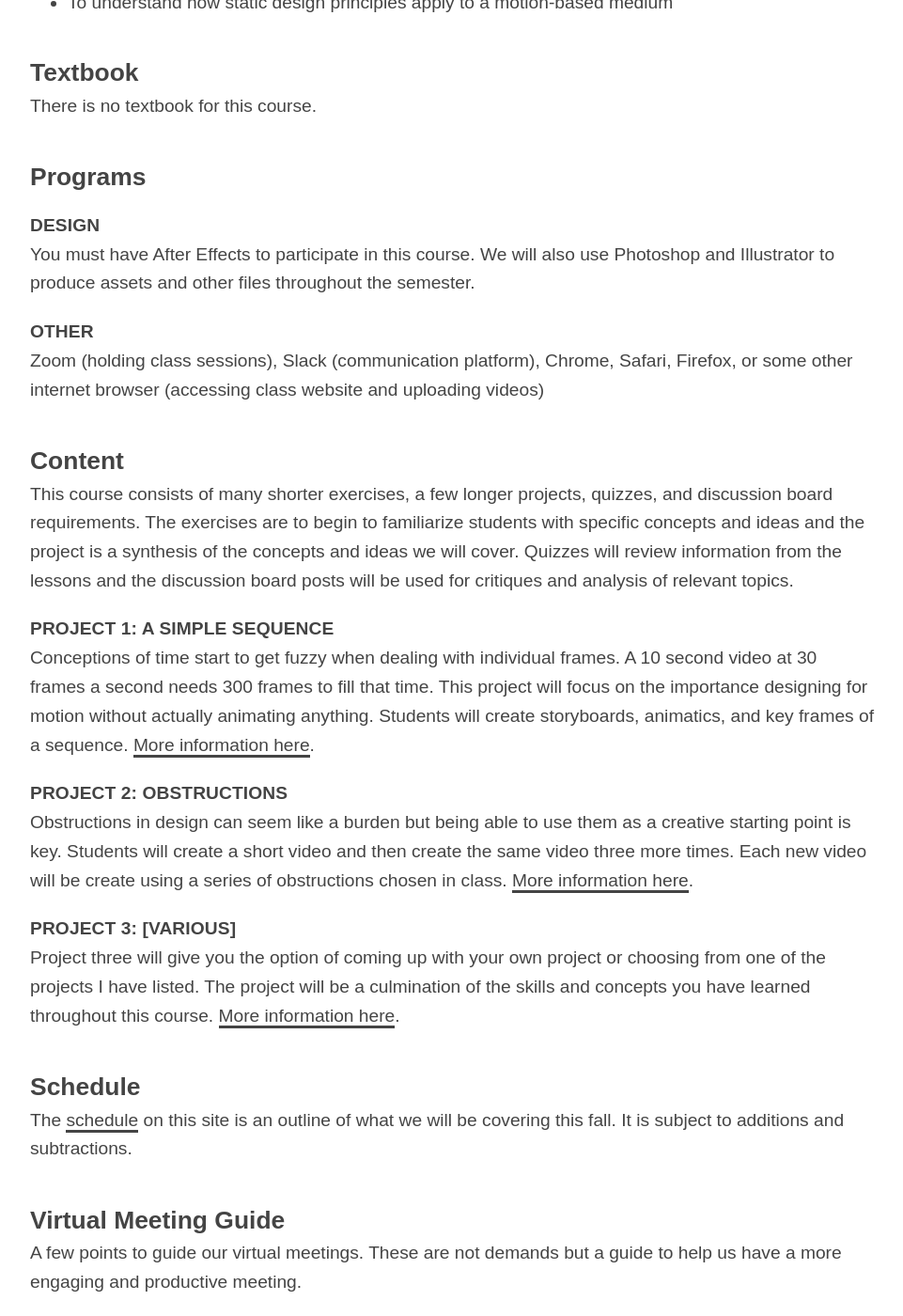
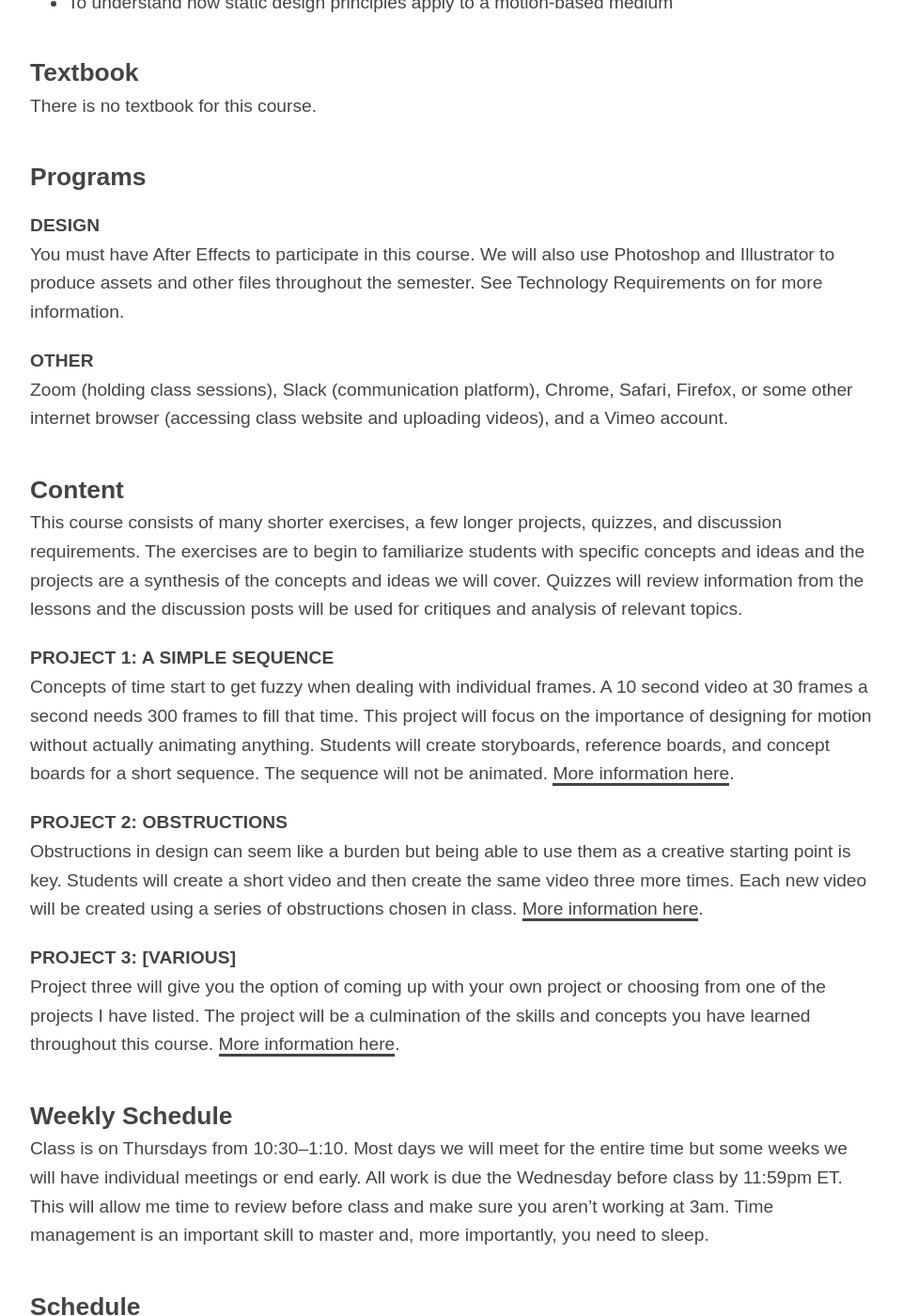
Before and after one commit to gmu-gd/motion21-spring, a Jekyll site: the page built from syllabus/index.md, in a window 1280 px wide and 1400 px high, scrolled down 1417 px. Shown: the whole window at 94% size, without its empty margins (0-961 px from the left). Built offline with Jekyll 4.4.1, drawn with Linux system fonts in a browser that asks for light colours; some web fonts are replaced; some of the changed text lies outside the part shown.

Commit message:
Update index.md

```diff
--- a/syllabus/index.md
+++ b/syllabus/index.md
@@ -4,28 +4,23 @@
 ---
 ### General
 
-This is the syllabus for the _Fall 2020_ class of _AVT 411: Motion Design (3 credits)_. The instructor is _Michael McDermott_, can be reached by email at _mmcderm8 at gmu dot edu_, and can be met with at his [virtual office hours](https://calendly.com/michaelmcdermott) on Mondays from 12&ndash;2, Wednesdays from 10&ndash;12, and Fridays from 12&ndash;2.
+This is the syllabus for the _Spring 2021_ class of _AVT 411: Motion Design (3 credits)_. The instructor is _Michael McDermott_, can be reached by email at _mmcderm8 at gmu dot edu_, and can be met with at his [virtual office hours](https://calendly.com/michaelmcdermott) on Mondays from 12&ndash;2, Wednesdays from 10&ndash;12, and Fridays from 12&ndash;2.
 
 ### Delivery and Timing
-
-This is a synchronous online course. That means we will meet once a week on Tuesdays from 1:30 to 4:10. These meetings are required and will also be recorded for later review. The class is currently scheduled to run for 15 weeks and you can expect to work for 6 hours outside of class each week.
+This is a synchronous online course. That means we will meet once a week on Thursdays from 10:30 to 1:10. These meetings are required and will also be recorded for later review. The class is currently scheduled to run for 14 weeks and you can expect to work for 6 hours outside of class each week.
 
 ### Prerequisites
-
 AVT 217: Intro to Web Design and AVT 311: Graphic Design Principles and Methods
 
 ### Course Description
-
-Motion Design introduces the theories, techniques and practices of motion design and the integration of design, image, sound, video and animation.
+Motion Design introduces the theories, techniques and practices of motion design and the integration of design, image, sound, video, and animation.
 
 ### Overview
-
-This is not a software training course. Although there will be occasional in-class software demos a majority of the skill with the software will need to be self taught. Through the exercises, in-class workshops, projects, and critiques the students will learn the fundamental principles of time-based design grounded in traditional design principles.
+This is not a software training course. Although there will be occasional in-class software demos a majority of the software skills will need to be self taught. Through the exercises, in-class workshops, projects, and critiques the students will learn the fundamental principles of time-based design grounded in traditional design principles.
 
 Participants should finish the course with a working knowledge of motion design principles and methods as well as a better understanding of the production side of the medium.
 
 ### Objectives
-
 * To improve general design skills
 * To have an understanding of storyboarding
 * To understand the technical aspects of motion design
@@ -33,38 +28,34 @@
 * To understand how static design principles apply to a motion-based medium
 
 ### Textbook
-
 There is no textbook for this course.
 
 ### Programs
 
 #### design
-You must have After Effects to participate in this course. We will also use Photoshop and Illustrator to produce assets and other files throughout the semester.
+You must have After Effects to participate in this course. We will also use Photoshop and Illustrator to produce assets and other files throughout the semester. See Technology Requirements on for more information.
 
 #### other
-
-Zoom (holding class sessions), Slack (communication platform), Chrome, Safari, Firefox, or some other internet browser (accessing class website and uploading videos)
+Zoom (holding class sessions), Slack (communication platform), Chrome, Safari, Firefox, or some other internet browser (accessing class website and uploading videos), and a Vimeo account.
 
 ### Content
-
-This course consists of many shorter exercises, a few longer projects, quizzes, and discussion board requirements. The exercises are to begin to familiarize students with specific concepts and ideas and the project is a synthesis of the concepts and ideas we will cover. Quizzes will review information from the lessons and the discussion board posts will be used for critiques and analysis of relevant topics.
+This course consists of many shorter exercises, a few longer projects, quizzes, and discussion requirements. The exercises are to begin to familiarize students with specific concepts and ideas and the projects are a synthesis of the concepts and ideas we will cover. Quizzes will review information from the lessons and the discussion posts will be used for critiques and analysis of relevant topics.
 
 #### project 1: a simple sequence
-
-Conceptions of time start to get fuzzy when dealing with individual frames. A 10 second video at 30 frames a second needs 300 frames to fill that time. This project will focus on the importance designing for motion without actually animating anything. Students will create storyboards, animatics, and key frames of a sequence. [More information here]({{ site.baseurl }}/projects).
+Concepts of time start to get fuzzy when dealing with individual frames. A 10 second video at 30 frames a second needs 300 frames to fill that time. This project will focus on the importance of designing for motion without actually animating anything. Students will create storyboards, reference boards, and concept boards for a short sequence. The sequence will not be animated. [More information here]({{ site.baseurl }}/projects).
 
 
 #### project 2: obstructions
-
-Obstructions in design can seem like a burden but being able to use them as a creative starting point is key. Students will create a short video and then create the same video three more times. Each new video will be create using a series of obstructions chosen in class. [More information here]({{ site.baseurl }}/projects).
+Obstructions in design can seem like a burden but being able to use them as a creative starting point is key. Students will create a short video and then create the same video three more times. Each new video will be created using a series of obstructions chosen in class. [More information here]({{ site.baseurl }}/projects).
 
 #### project 3: [various]
-
 Project three will give you the option of coming up with your own project or choosing from one of the projects I have listed. The project will be a culmination of the skills and concepts you have learned throughout this course. [More information here]({{ site.baseurl }}/projects).
 
+### Weekly Schedule
+Class is on Thursdays from 10:30&ndash;1:10. Most days we will meet for the entire time but some weeks we will have individual meetings or end early. All work is due the Wednesday before class by 11:59pm ET. This will allow me time to review before class and make sure you aren't working at 3am. Time management is an important skill to master and, more importantly, you need to sleep.
+
 ### Schedule
-
-The [schedule]({{ site.baseurl }}/schedule/) on this site is an outline of what we will be covering this fall. It is subject to additions and subtractions.
+The [schedule]({{ site.baseurl }}/schedule/) on this site is an outline of what we will be covering this spring. It is subject to additions and subtractions.
 
 ### Virtual Meeting Guide
 
```
